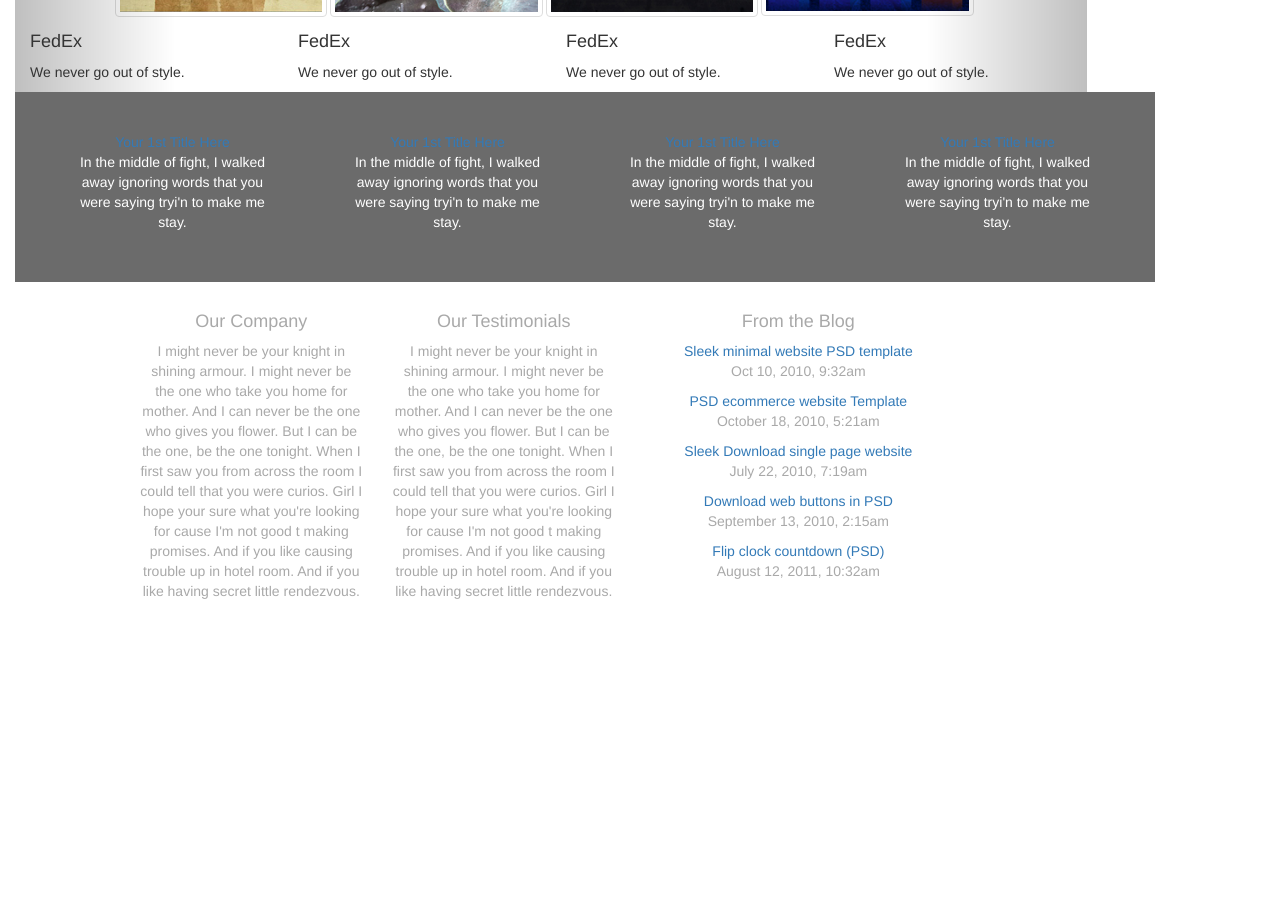
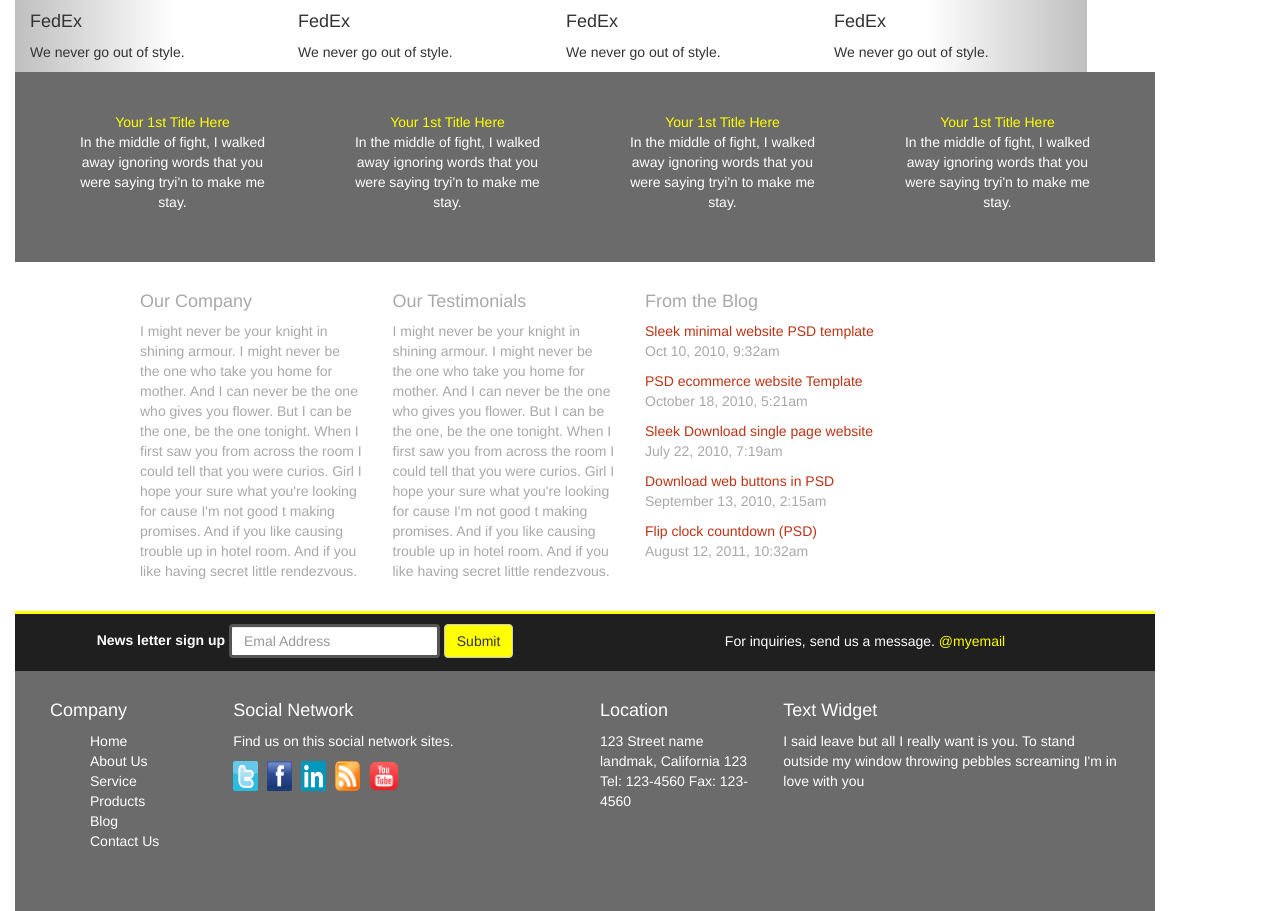
Before and after one commit to reinaibardolasa/Second-Assignment-BS, a plain HTML site: page index.html in a window 1280 px wide. Shown: the part 475-1386 px from the top of the page. Before the commit the page ends 1106 px from the top, so only its background shows below. Drawn offline with nearby package versions, Linux system fonts and the light colour scheme.

Commit message:
-85% Done. Photo caption not fix yet

```diff
--- a/css/2ndBS.css
+++ b/css/2ndBS.css
@@ -10,16 +10,28 @@ header{
   padding: 10px;
 }
 
+.span8{
+  padding-left: 90px;
+}
+
 .navbar-default{
   float: right;
   background-color: yellow !important;
-  /*color: black !important;*/
+  padding-right: 80px;
+}
+
+.nav-pills li a{
+  color: black !important;
+}
+
+.nav-pills li a:hover{
+  color: #BB3416!important;
+  text-decoration: underline;
 }
 
 .images{
   display: inline-flex;
   margin: 0px !important;
-  /*background-color: black !important;*/
 }
 
 .carousel{
@@ -33,7 +45,6 @@ header{
 
 .span4{
   display: inline-flex;
-  /*padding-left:100px !important;*/
 }
 
 .span4 img{
@@ -45,7 +56,6 @@ header{
 
 .col-sm-12{
   float: center !important;
-  /*background-color: #6B6B6B !important;*/
   text-align: center;
   color: white;
   padding: 20px;
@@ -56,15 +66,51 @@ header{
   height: 200px;
   /*background-color: blue !important;*/
   margin: 0px !important;
+  text-align: left;
+}
+
+.btn-default{
+  background-color: yellow;
+}
+
+.form-control{
+  border: solid;
+}
+
+a{
+  color: yellow;
+}
+
+a:hover{
+  color: white;
+  text-decoration: underline;
+}
+
+.articlelink{
+  text-decoration: none;
+  color: #BB3416;
+}
+
+.footerNav {
+  display: block;
+  color: white;
+}
+
+.footerNav.:hover {
+  display: block;
+  color: yellow;
+  text-decoration: underline;
+}
+
+
+ul{
+  text-align: left;
 }
 
 .col-sm-3{
+  text-align: left;
+}
 
+.col-sm-4{
+  text-align: left;
 }
-/*.caption{
-  background-color: yellow !important;
-}*/
-
-/*.row1{
-  background-color: #6B6B6B !important;
-}*/
--- a/index.html
+++ b/index.html
@@ -1,6 +1,6 @@
 <!DOCTYPE HTML PUBLIC "-//W3C//DTD HTML 4.01//EN" "http://www.w3.org/TR/html4/strict.dtd">
 
-<html lang="en">o
+<html lang="en">
 <head>
   <title>Elegance Media</title>
   <meta charset="utf-8">
@@ -84,7 +84,7 @@
         </div>
       </div>
 
-        <div class="row" style="background-color:#6B6B6B">
+        <div class="row" style="background-color:#6B6B6B ">
           <div class="col-sm-12">
             <!-- <div class="col-sm-offset-2"> -->
               <div class="col-sm-3">
@@ -115,7 +115,7 @@
           <!-- </div> -->
         </div>
 
-        <div class="row" style="margin-left:90px !important;">
+        <div class="row" style="padding-left:90px !important; margin:10px;">
           <div class="col-sm-12" style="background-color: F1F1F1; color:darkgray">
           <div class="col-sm-offset-1">
             <div class="col-sm-3">
@@ -125,38 +125,96 @@
 
             </div>
 
-            <div class="col-sm-3">
-              <h4> Our Testimonials</h4>
+            <div class="col-sm-3">              <h4> Our Testimonials</h4>
               <p> I might never be your knight in shining armour. I might never be the one who take you home for mother. And I can never be the one who gives you flower. But I can be the one, be the one tonight. When I first saw you from across the room I could tell that you were curios.
               Girl I hope your sure what you're looking for cause I'm not good t making promises. And if you like causing trouble up in hotel room. And if you like having secret little rendezvous.</p>
             </div>
 
             <div class="col-sm-4">
+
               <h4> From the Blog</h4>
-              <a href="Sleek minimal website PSD template.html"> Sleek minimal website PSD template</a>
-              <div class="colDateTime">
-              <p> Oct 10, 2010, 9:32am</p> </div>
-              <a href="PSD ecommerce website Template.html"> PSD ecommerce website Template</a>
-              <div class="colDateTime">
-              <p> October 18, 2010, 5:21am</p> </div>
-              <a href="Sleek Download single page website.html"> Sleek Download single page website</a>
-              <div class="colDateTime">
-              <p> July 22, 2010, 7:19am</p> </div>
-              <a href="Download web buttons in PSD.html"> Download web buttons in PSD</a>
-              <div class="colDateTime">
+              <a class="articlelink" href="Sleek minimal website PSD template.html"> Sleek minimal website PSD template</a>
+
+              <p> Oct 10, 2010, 9:32am</p>
+              <a class="articlelink" href="PSD ecommerce website Template.html"> PSD ecommerce website Template</a>
+
+              <p> October 18, 2010, 5:21am</p>
+              <a class="articlelink" href="Sleek Download single page website.html"> Sleek Download single page website</a>
+
+              <p> July 22, 2010, 7:19am</p>
+              <a class="articlelink" href="Download web buttons in PSD.html"> Download web buttons in PSD</a>
+
               <p> September 13, 2010, 2:15am</p>
-              </div>
-              <a href="Flip clock countdown (PSD).html"> Flip clock countdown (PSD)</a>
-              <div class="colDateTime">
-              <p> August 12, 2011, 10:32am</p> </div>
+
+              <a class="articlelink" href="Flip clock countdown (PSD).html"> Flip clock countdown (PSD)</a>
+
+              <p> August 12, 2011, 10:32am</p>
             </div>
           </div>
         </div>
       </div>
 
-        <div class="row">
+      <div class="row">
+        <div class="col-sm-12" style="padding: 10px; background-color: #1F1F1F; border-top: solid yellow;">
+          <div class="col-sm-6" >
+            <form class="form-inline" role="form">
+              <div class="form-group">
+                <label for="email">News letter sign up</label>
+                <input type="email" class="form-control" id="email" placeholder="Emal Address">
+              </div>
+              <button type="submit" class="btn btn-default">Submit</button>
+            </form>
+          </div>
 
+          <div class="col-sm-6" style="padding-top:7px;">
+            <p>
+              For inquiries, send us a message.  <a href="email.html"> @myemail</a>
+            </p>
+          </div>
         </div>
+
+      </div>
+
+      <div class="row" style="background-color: #6B6B6B">
+        <div class="col-sm-offset-1 col-sm-12">
+          <div class="col-sm-2">
+            <h4> Company </h4>
+            <ul style="list-style-type:none">
+              <a class="footerNav" href="HOME.html"> Home</a></li>
+              <a class="footerNav" href="ABOUT US.html"> About Us</a></li>
+              <a class="footerNav" href="SERVICES.html"> Service</a></li>
+              <a class="footerNav" href="PRODUCTS.html"> Products</a></li>
+              <a class="footerNav" href="BLOG.html"> Blog</a></li>
+              <a class="footerNav" href="CONTACT US.html"> Contact Us</a></li>
+            </ul>
+          </div>
+
+          <div class="col-sm-4">
+            <h4> Social Network</h4>
+            <p> Find us on this social network sites.</p>
+            <img src="image/twittericon.png" style="width:30px; height:30px; padding-right:5px">
+            <img src="image/fbicon.png" style="width:30px; height:30px; padding-right: 5px">
+            <img src="image/inicon.png" style="width:30px; height:30px; padding-right: 5px">
+            <img src="image/rssicon.png" style="width:30px; height:30px; padding-right: 5px">
+            <img src="image/yticon.png" style="width:30px; height:30px">
+          </div>
+
+          <div class="col-sm-2">
+            <h4> Location</h4>
+            <p> 123 Street name landmak,
+                California 123
+              Tel: 123-4560
+              Fax: 123-4560
+            </p>
+          </div>
+
+          <div class="col-sm-4">
+            <h4> Text Widget</h4>
+            <p> I said leave but all I really want is you. To stand outside my window throwing pebbles screaming I'm in love with you</p>
+          </div>
+        </div>
+
+      </div>
 
 
   </div>
```
